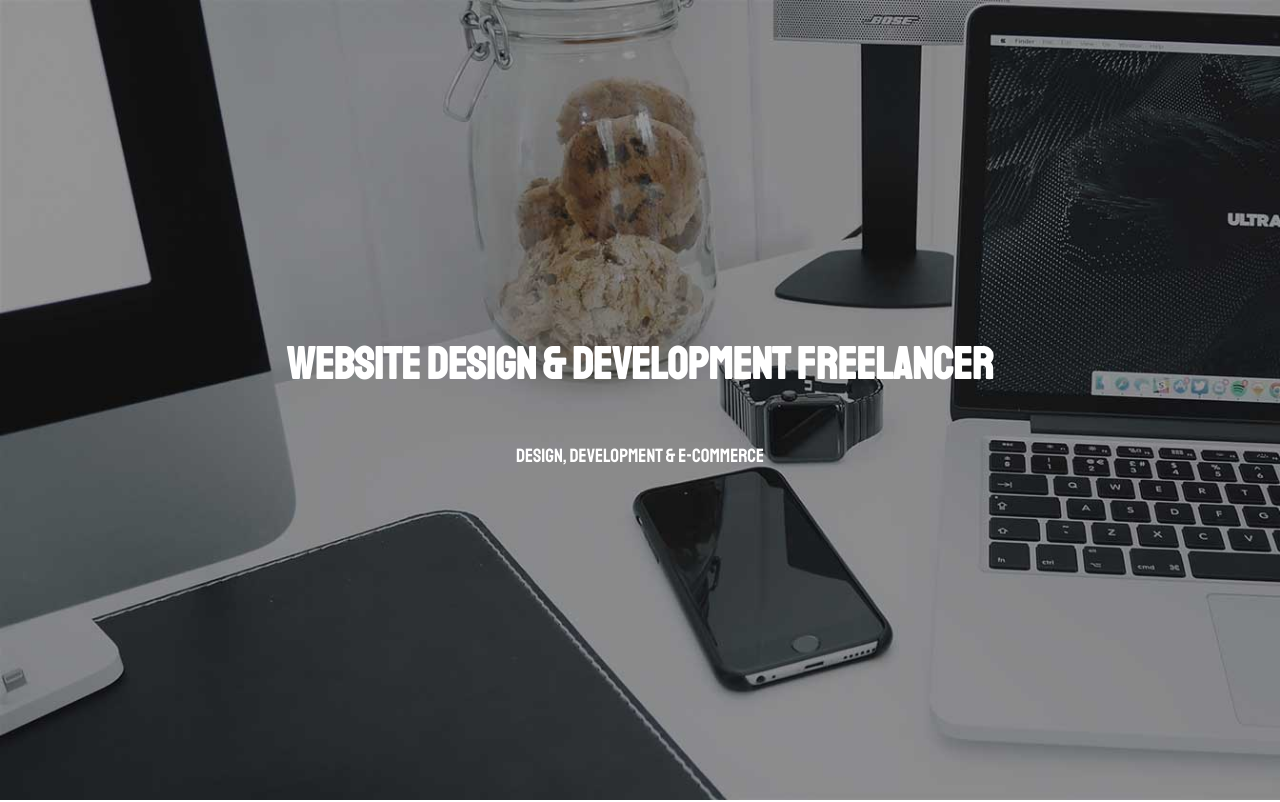
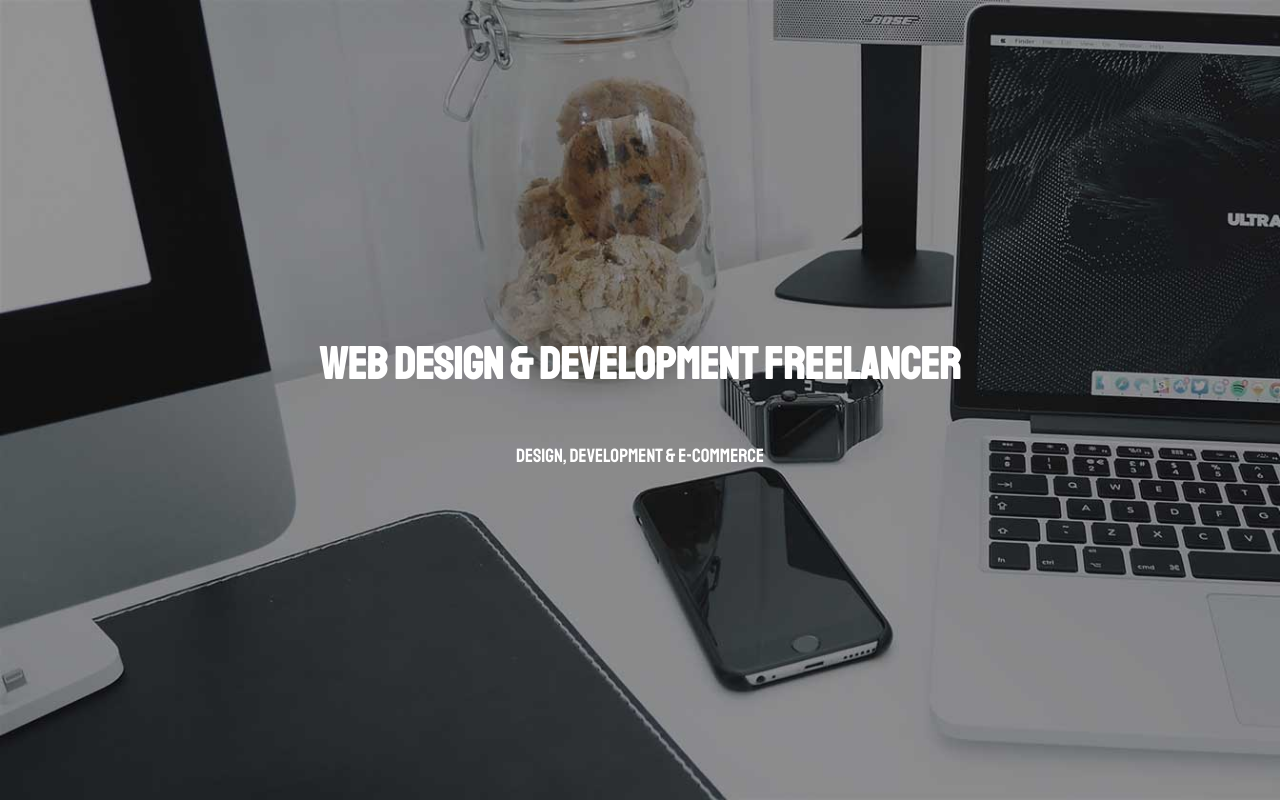
Before and after one commit to AkashKoche/my-freelancer-website, a plain HTML site: page index.html in a window 1280 px wide. Shown: the top 802 px of the page. Drawn offline with nearby package versions, Linux system fonts and the light colour scheme.

Commit message:
Added Some changes

```diff
--- a/index.html
+++ b/index.html
@@ -13,7 +13,7 @@
 <body>
     <header class="hero">
         <div class="container">
-            <h1 class="sitename">Website Design & Development Freelancer</h1>
+            <h1 class="sitename">Web Design & Development Freelancer</h1>
             <p class="tagline">Design, Development & E-Commerce</p>
         </div>
     </header>
```
